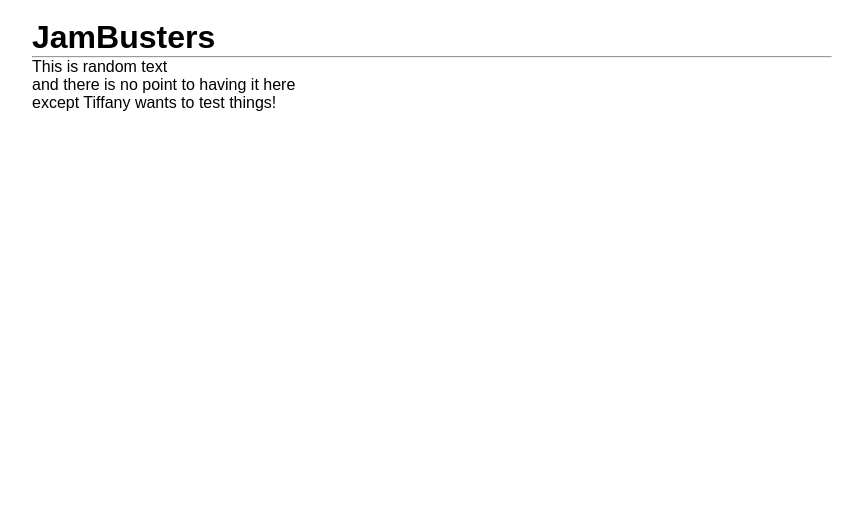
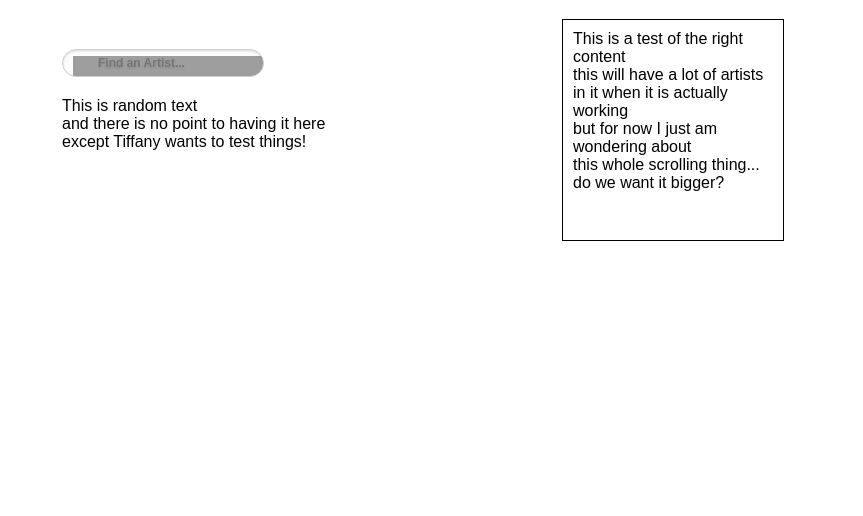
Before and after one commit to joshdk/jambusters, a PHP site: page / in a window 1280 px wide. Shown: the part 176-692 px from the top of the page, without its empty margins (208-1071 px from the left). Run offline with PHP 8.4, Linux system fonts and the light colour scheme; grey boxes are pictures that could not be loaded.

Commit message:
updated stylesheet and index

```diff
--- a/src/header.php
+++ b/src/header.php
@@ -11,12 +11,7 @@
 		<div class="wrapper">
 			<div class="header-wrap">
 				<div class="header">
-					<!-- below is the "search" feature form -->
-					<div class="search">
-						<form method="get" action="/search" id="search">
-							<input name="q" type="text" size="40" placeholder="Search..." />
-						</form>
-					</div>
+
 
 				</div>
 			</div>
--- a/src/index.php
+++ b/src/index.php
@@ -1,16 +1,23 @@
 
 <?php include("header.php"); ?>
 
-
-
-
-	<div class="content">
-		<h1> JamBusters</h1> <hr />
-		<p> This is random text
-		<br /> and there is no point to having it here
-		<br /> except Tiffany wants to test things!
-
-
-
+	<div class="content-wrap">
+		<div class="left-content">
+			<!-- below is the "search" feature form -->
+			<form method="get" action="/search" id="search" class="search">
+				<input name="q" type="text" size="40" placeholder="Find an Artist..." />
+			</form>
+			<p> This is random text
+			<br /> and there is no point to having it here
+			<br /> except Tiffany wants to test things! </p>
+		</div>
+		<div class="right-content">
+			<p> This is a test of the right content
+				<br /> this will have a lot of artists
+				<br /> in it when it is actually working
+				<br /> but for now I just am wondering about
+				<br /> this whole scrolling thing...
+				<br /> do we want it bigger?</p>
+		</div>
 	</div>
 <?php include("footer.php"); ?>
--- a/src/stylesheet.css
+++ b/src/stylesheet.css
@@ -13,7 +13,7 @@ body{
 	height: 100%;
 }
 
-.content{
+.content-wrap{
 	clear: left;
 	width: 800px;
 	background-color: #fff;
@@ -22,9 +22,29 @@ body{
 	margin-left: auto;
 	margin-right: auto;
 }
+
+.left-content{
+	margin-left: 30px;
+	width: 500px;
+	float: left;
+	clear: left;
+	min-height: 500px;
+
+}
+
+.right-content{
+	border-style: solid;
+	border-width: 1px;
+	height: 100px;
+	width: 200px;
+	overflow-y: scroll;
+	height: 200px;
+	padding: 10px;
+}
+
 .header-wrap{
 	background-color: #fff;
-	background-image: url('assets/img/top_banner.png');
+	background-image: url('images/top_banner.png');
 	background-repeat: repeat-x;
 	color: #000;
 	width: 800px;
@@ -53,7 +73,7 @@ body{
 
 .footer{
 	background-color: #000;
-	background-image: url('assets/img/drum_kit_v02.png');
+	background-image: url('images/drum_kit_v02.png');
 	background-position: fixed;
 	background-position: center bottom;
 	background-repeat: no-repeat;
@@ -67,44 +87,42 @@ body{
 	margin-bottom: 0px;
 }
 
-.search {
-	margin-left: 550px;
-	padding-top: 30px;
-}
-
 /* http://ryanfait.com/resources/footer-stick-to-bottom-of-page/ */
 .wrapper {
 	min-height: 100%;
 	height: auto !important;
 	height: 100%;
-	margin: 0 auto -4em;
+	margin: 0 auto -27.5em;
 }
 
 .footer, .push{
-	height: 4em;
+	height: 27.5em;
 	clear: both;
 }
 
 
 /*http://www.awcore.com/url/aHR0cDovL3d3dy5ibG9nZ2VybWludC5jb20vMjAxMS8wNi9jc3MzLXNlYXJjaC1ib3gtaW5zcGlyZWQtYnktYXBwbGUtY29tLw==*/
 #search {
-
+}
+.search{
+	padding-top: 30px;
+	padding-bottom: 20px;
 }
 
 #search input[type="text"] {
-    background: url('assets/img/search-dark.png') no-repeat 10px 6px #444;
-    border: 0 none;
+    background: url('images/search-white.png') no-repeat 10px 6px #fcfcfc;
+    border: 1px solid #d1d1d1;
     font: bold 12px Arial,Helvetica,Sans-serif;
-    color: #777;
+    color: #bebebe;
     width: 150px;
     padding: 6px 15px 6px 35px;
     -webkit-border-radius: 20px;
     -moz-border-radius: 20px;
     border-radius: 20px;
-    text-shadow: 0 2px 2px rgba(0, 0, 0, 0.3);
-    -webkit-box-shadow: 0 1px 0 rgba(255, 255, 255, 0.1), 0 1px 3px rgba(0, 0, 0, 0.2) inset;
-    -moz-box-shadow: 0 1px 0 rgba(255, 255, 255, 0.1), 0 1px 3px rgba(0, 0, 0, 0.2) inset;
-    box-shadow: 0 1px 0 rgba(255, 255, 255, 0.1), 0 1px 3px rgba(0, 0, 0, 0.2) inset;
+    text-shadow: 0 2px 3px rgba(0, 0, 0, 0.1);
+    -webkit-box-shadow: 0 1px 3px rgba(0, 0, 0, 0.15) inset;
+    -moz-box-shadow: 0 1px 3px rgba(0, 0, 0, 0.15) inset;
+    box-shadow: 0 1px 3px rgba(0, 0, 0, 0.15) inset;
     -webkit-transition: all 0.7s ease 0s;
     -moz-transition: all 0.7s ease 0s;
     -o-transition: all 0.7s ease 0s;
@@ -113,4 +131,4 @@ body{
 
 #search input[type="text"]:focus {
     width: 200px;
-    }
+}
```
